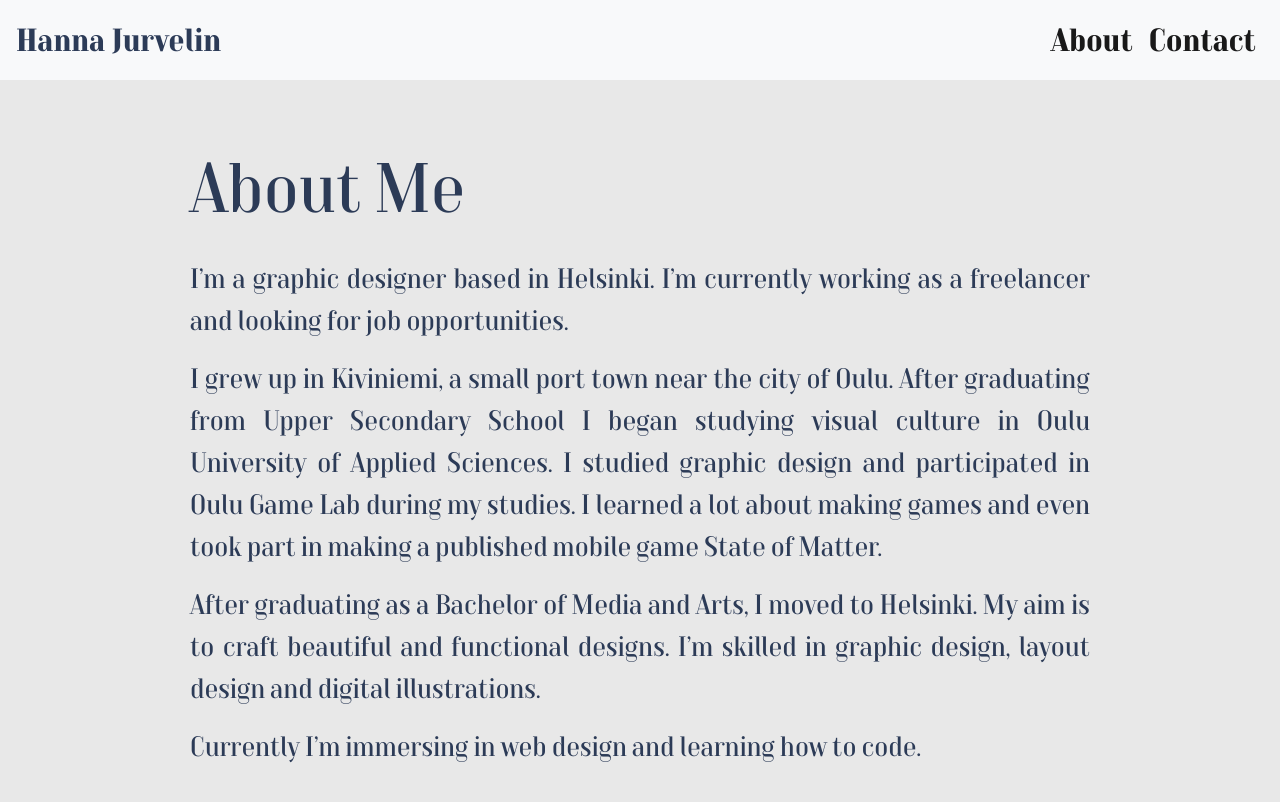
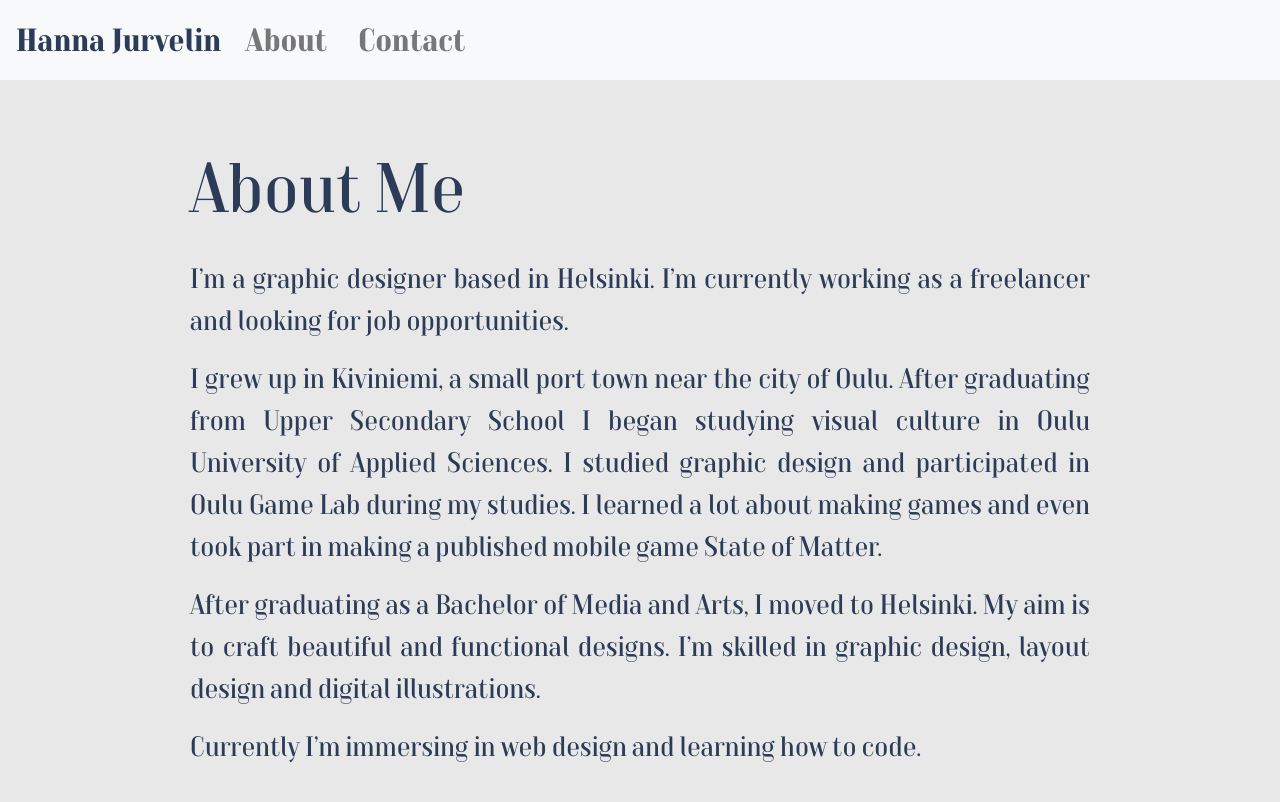
Before and after one commit to HannaJurvelin/hannajurvelin, a Jekyll site: the page built from about.md, in a window 1280 px wide. Shown: the top 802 px of the page. Built offline with Jekyll 4.4.1, drawn with Linux system fonts in a browser that asks for light colours; nearby versions of some CDN libraries.

Commit message:
Add responsive styles

```diff
--- a/_includes/header.html
+++ b/_includes/header.html
@@ -3,14 +3,6 @@
 <header>
     <nav class="navbar sticky-top navbar-expand-lg navbar-light bg-light">
         <a class="navbar-brand brandName" href="/">Hanna Jurvelin</a>
-        <button class="navbar-toggler" type="button" data-toggle="collapse" data-target="#navbarNavDropdown"
-            aria-controls="navbarNavDropdown" aria-expanded="false" aria-label="Toggle navigation">
-            <span class="navbar-toggler-icon"></span>
-        </button>
-        <div class="navbar-collapse collapse">
-            <ul class="navbar-nav mr-auto">
-
-            </ul>
             <ul class="nav navbar-nav float-right">
                 <li class="nav-item active">
                     <a class="nav-link" href="/about">About <span class="sr-only">(current)</span></a>
@@ -19,7 +11,6 @@
                     <a class="nav-link" href="" data-toggle="modal" data-target="#myModal">Contact <span class="sr-only">(current)</span></a>
                 </li>
             </ul>
-        </div>
     </nav>
 </header>
 
--- a/_layouts/default.html
+++ b/_layouts/default.html
@@ -53,13 +53,13 @@
         <div id="carousel2" class="carousel carousel-post slide" data-ride="carousel" data-interval="false">
                 <ol class="carousel-indicators">
                     {% for item in post.carouselImages %}
-                    <li data-target="#carouselExampleIndicators" data-slide-to="{{ forloop.index }}" {% if forloop.first == true %}class="active" {% endif %}></li>
+                    <li data-target="#carousel2" data-slide-to="{{ forloop.index }}" {% if forloop.first == true %}class="active" {% endif %}></li>
                     {% endfor %}
                 </ol>
                 <div class="carousel-inner carousel-custom">
                     {% for item in post.carouselImages %}
-                    <div class="carousel-item {% if forloop.first == true %}active{% endif %}">
-                            <img src="{{site.baseurl}}/images/{{ item }}">
+                    <div class="img-fluid carousel-item {% if forloop.first == true %}active{% endif %}">
+                            <img class="img-fluid" src="{{site.baseurl}}/images/{{ item }}">
                     </div>
                     {% endfor %}
                 </div>
--- a/css/main.css
+++ b/css/main.css
@@ -222,3 +222,94 @@
 nav a{
     font-size: 32px !important;
 }
+
+.navbar-nav {
+    flex-direction: row;
+}
+
+.nav-item{
+    padding-right: 15px;
+}
+
+.nav-item:last-child{
+    padding-right: 0;
+}
+
+.nav-item a{
+    color: #777 !important;
+}
+
+@media only screen and (max-width: 1275px) {
+    .carousel-custom h1 {
+        font-size: 150px;
+    }
+}
+
+@media only screen and (max-width: 992px) {
+    .single_post_top h1 {
+        font-size: 32px;
+    }
+
+    .single_post_top p {
+        font-size: 24px;
+    }
+
+    .carousel-custom h1 {
+        font-size: 100px;
+    }
+}
+
+@media only screen and (max-width: 767px) {
+    .carousel-custom h1 {
+        font-size: 75px;
+    }
+
+    .single_post_top {
+        flex-direction: column;
+    }
+
+    .single_post_top div {
+        width: 100%;
+        padding: 10px;
+    }
+
+    .carousel-custom h1 {
+        padding: 50px 10px;
+    }
+
+    .overlapImages {
+        position: relative;
+        padding: 0;
+    }
+
+    .overlapImages img {
+        position: relative;
+        width: 50%;
+    }
+
+    .single_post_bottom img {
+        padding-right: 0;
+    }
+
+    nav a {
+        font-size: 24px !important;
+    }
+}
+
+@media only screen and (max-width: 375px) {
+    .carousel-custom h1 {
+        font-size: 42px;
+    }
+
+    .single_post {
+        margin: 25px 0;
+    }
+
+    .single_post_top{
+        padding: 10px;
+    }
+
+    .single_post_top div {
+        padding: 0;
+    }
+}
```
